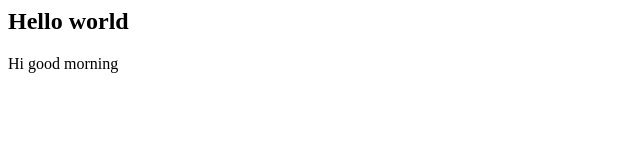
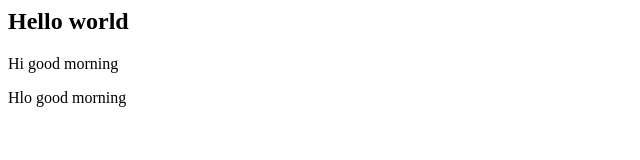
Before and after one commit to Dhanusree123/Dhanurepo123, a plain HTML site: page index1.html in a window 1280 px wide. Shown: the whole page, without its empty margins (0-640 px from the left). Drawn offline with Linux system fonts and the light colour scheme.

Commit message:
sixth commit

```diff
--- a/index1.html
+++ b/index1.html
@@ -7,5 +7,6 @@
 <body>
     <h2>Hello world</h2>
     <p>Hi good morning</p>
+    <p>Hlo good morning</p>
 </body>
 </html>
```
